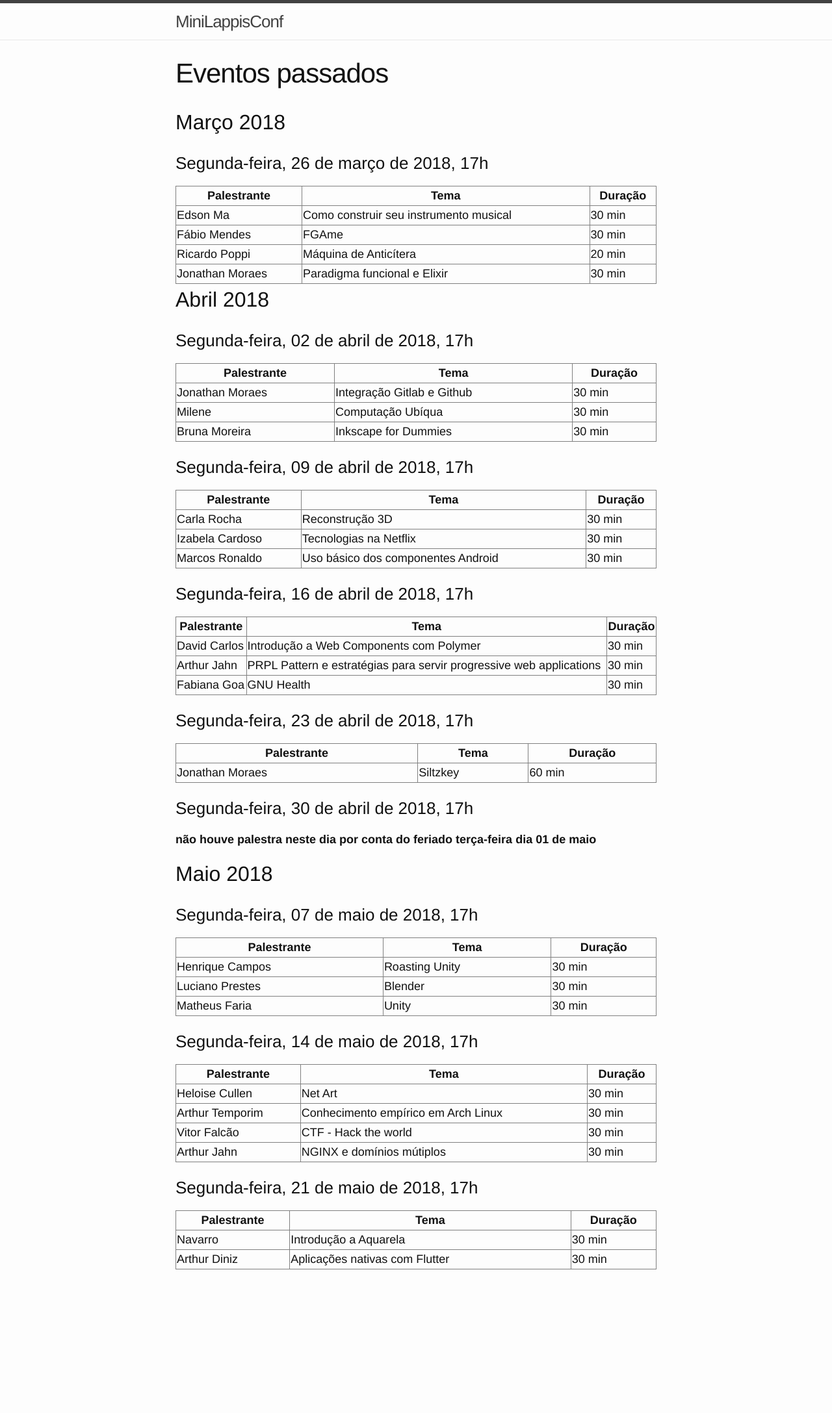
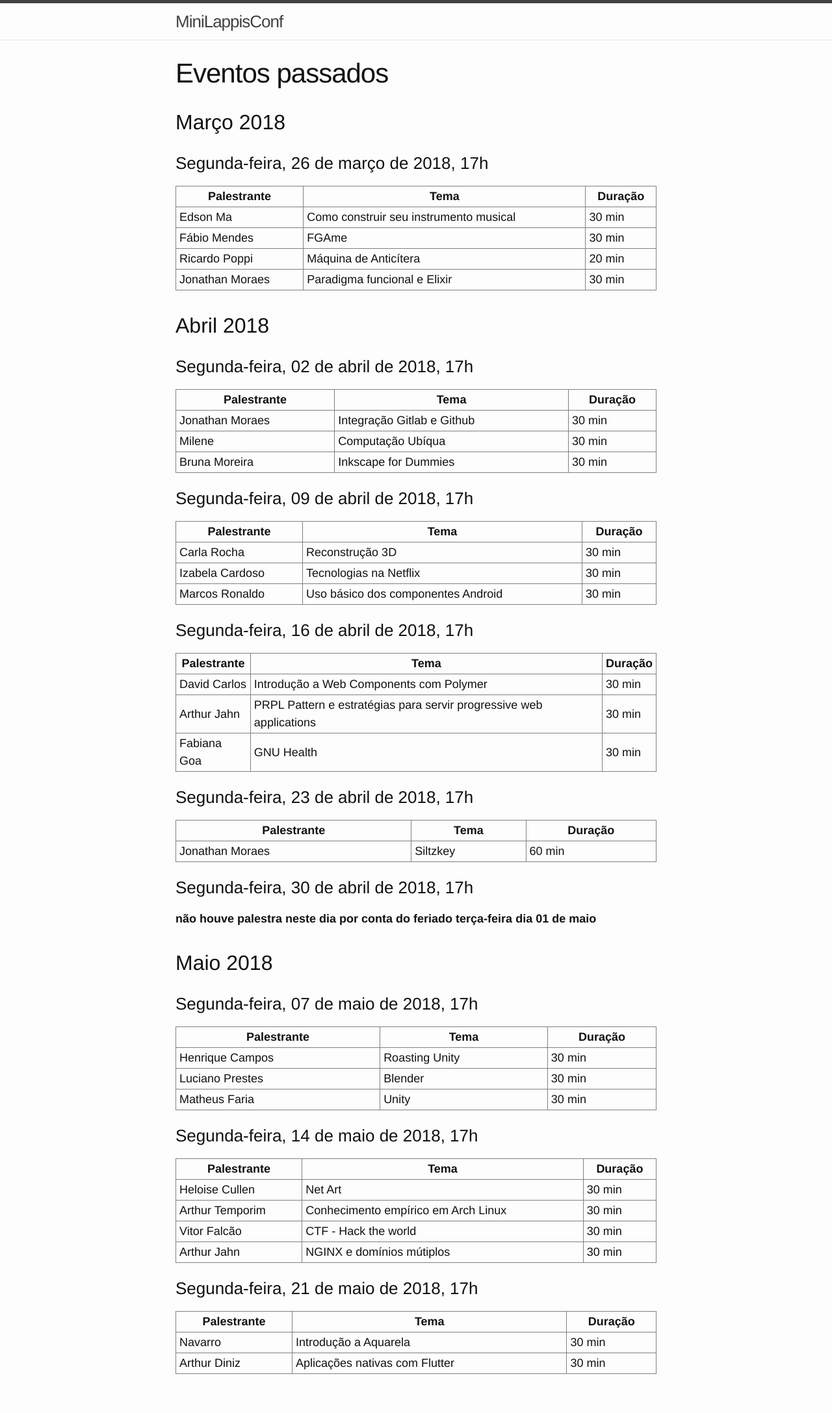
Before and after one commit to lappis-unb/MiniLappisConf, a Jekyll site: the page built from passados.md, in a window 1280 px wide. Shown: the whole page at 65% size. Built offline with Jekyll 4.4.1, drawn with Linux system fonts in a browser that asks for light colours; before the commit the page ends 2014 px from its top, so only the background shows below that.

Commit message:
aumentando espaçamento entre titulos e elementos de tabela

```diff
--- a/css/main.scss
+++ b/css/main.scss
@@ -64,8 +64,13 @@ table {
 table th,
 table td {
   border: 1px solid gray;
+  padding: 2px 5px;
 }
 
 .post-content h3 {
   margin-top: 20px;
 }
+
+.post-content h2 {
+  margin-top: 30px;
+}
```
